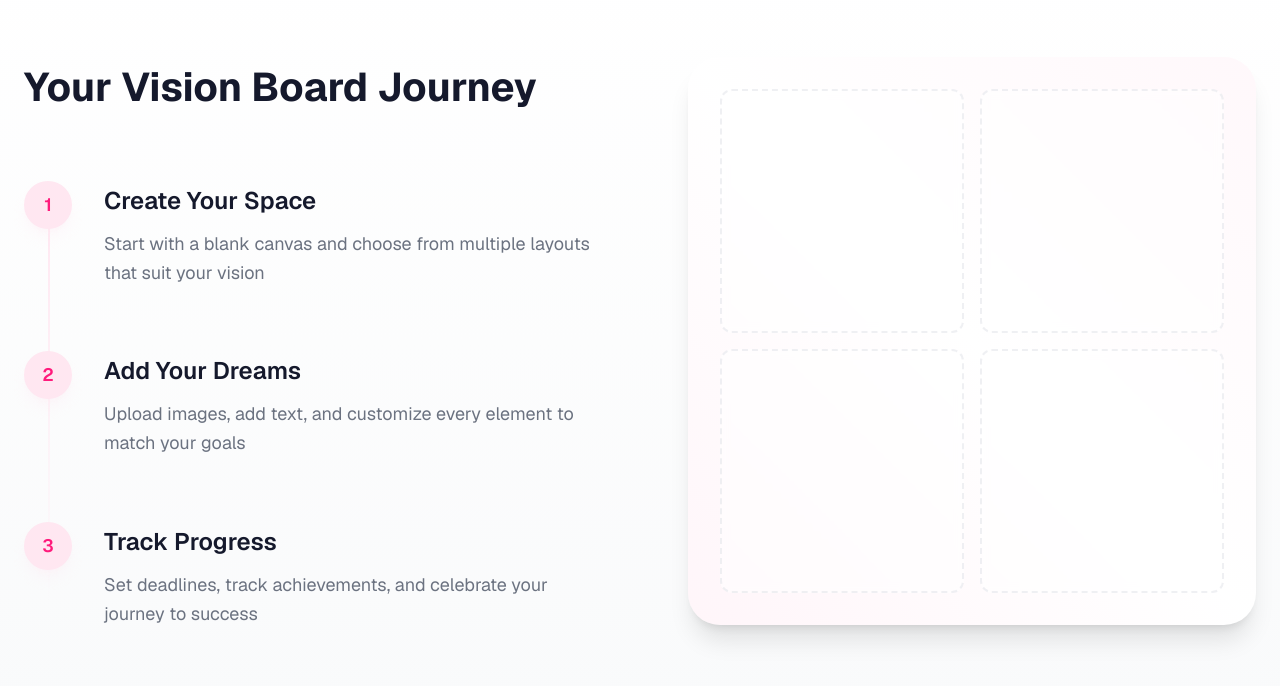
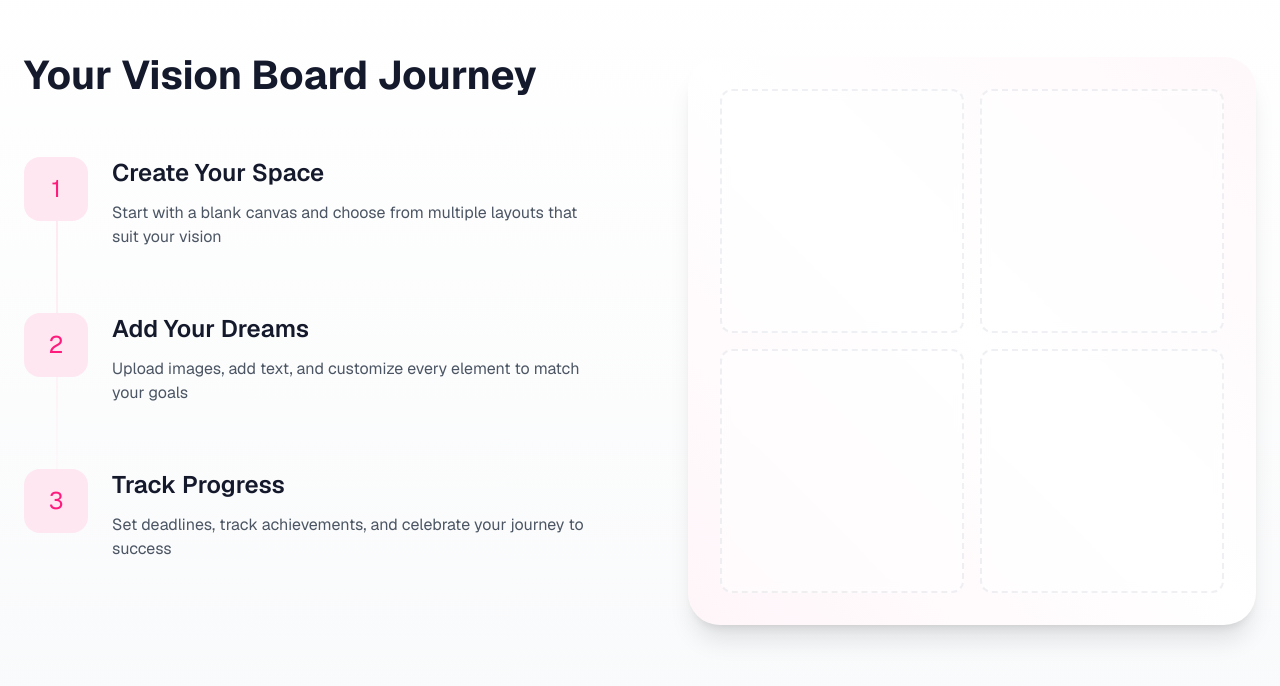
Before and after one commit to zaktech96/vsionboard, a Next.js app: page / in a window 1280 px wide. Shown: the part 2243-2929 px from the top of the page. Built offline with nearby package versions, Linux system fonts and the light colour scheme.

Commit message:
added media screen break points and design changes

```diff
--- a/app/create/layout/page.tsx
+++ b/app/create/layout/page.tsx
@@ -67,6 +67,21 @@ function LayoutContent() {
     }
   };
 
+  // Add handleStepClick function
+  const handleStepClick = (stepNumber: number) => {
+    // Only allow going backwards
+    if (stepNumber >= currentStep) return;
+
+    switch (stepNumber) {
+      case 1:
+        router.push('/create');
+        break;
+      case 2:
+        router.push(`/create/template?name=${encodeURIComponent(boardName || '')}`);
+        break;
+    }
+  };
+
   return (
     <div className="min-h-screen bg-white dark:bg-gray-950">
       {/* Progress Bar */}
@@ -84,11 +99,13 @@ function LayoutContent() {
                 )}
                 <div className="flex items-center gap-3">
                   <div
-                    className={`w-8 h-8 rounded-full flex items-center justify-center font-medium
-                    ${currentStep >= step.number
-                      ? 'bg-[#FF1B7C] text-white'
-                      : 'bg-gray-200 dark:bg-gray-700 text-gray-500 dark:text-gray-400'
-                    }`}
+                    onClick={() => handleStepClick(step.number)}
+                    className={`w-6 h-6 md:w-8 md:h-8 rounded-full flex items-center justify-center text-sm md:text-base font-medium
+                      ${currentStep >= step.number
+                        ? 'bg-[#FF1B7C] text-white'
+                        : 'bg-gray-200 dark:bg-gray-700 text-gray-500 dark:text-gray-400'}
+                      ${step.number < currentStep ? 'cursor-pointer hover:opacity-80' : 'cursor-default'}
+                      transition-all duration-300`}
                   >
                     {step.number}
                   </div>
--- a/app/create/template/page.tsx
+++ b/app/create/template/page.tsx
@@ -112,10 +112,12 @@ function TemplateContent() {
                   }`} />
                 )}
                 <div className="flex items-center gap-2 md:gap-3">
-                  <div className={`w-6 h-6 md:w-8 md:h-8 rounded-full flex items-center justify-center text-sm md:text-base font-medium
-                    ${currentStep >= step.number
-                      ? 'bg-[#FF1B7C] text-white'
-                      : 'bg-gray-200 dark:bg-gray-700 text-gray-500 dark:text-gray-400'}`}>
+                  <div
+                    className={`w-6 h-6 md:w-8 md:h-8 rounded-full flex items-center justify-center text-sm md:text-base font-medium
+                      ${currentStep >= step.number
+                        ? 'bg-[#FF1B7C] text-white'
+                        : 'bg-gray-200 dark:bg-gray-700 text-gray-500 dark:text-gray-400'}
+                      transition-all duration-300`}>
                     {step.number}
                   </div>
                   <span className={`text-xs md:text-sm font-medium whitespace-nowrap ${
--- a/components/landing-page.tsx
+++ b/components/landing-page.tsx
@@ -202,59 +202,69 @@ export function LandingPage() {
       </section>
 
       {/* Journey Steps Section */}
-      <section className="px-6 py-24 bg-gradient-to-b from-white to-[#F9FAFB]">
+      <section className="px-4 sm:px-6 py-12 sm:py-16 md:py-24 bg-gradient-to-b from-white to-[#F9FAFB]">
         <div className="max-w-[1400px] mx-auto">
-          <div className="flex gap-24">
+          <div className="flex flex-col lg:flex-row gap-8 sm:gap-12 lg:gap-24">
             {/* Left Side - Steps */}
             <div className="flex-1">
-              <h2 className="text-[40px] font-bold text-[#15192C] mb-16">
+              <h2 className="text-2xl sm:text-3xl md:text-[40px] font-bold text-[#15192C] mb-8 sm:mb-12 md:mb-16">
                 Your Vision Board Journey
               </h2>
 
-              <div className="flex flex-col gap-16 relative">
+              <div className="flex flex-col gap-8 sm:gap-12 md:gap-16 relative">
                 {/* Connecting line between steps */}
-                <div className="absolute left-6 top-6 w-[2px] h-[calc(100%-48px)] bg-gradient-to-b from-[#FFE7F1] to-transparent" />
+                <div className="absolute left-6 sm:left-8 top-[28px] w-[2px] h-[calc(100%-56px)]
+                             bg-gradient-to-b from-[#FFE7F1] to-transparent" />
 
                 {/* Step 1 */}
-                <div className="flex gap-8 group">
-                  <div className="w-12 h-12 rounded-full bg-[#FFE7F1] flex items-center justify-center flex-shrink-0 shadow-lg shadow-[#FFE7F1]/30 relative z-10">
-                    <span className="text-[#FF1B7C] font-semibold text-lg">1</span>
+                <div className="flex gap-4 sm:gap-6 relative group">
+                  <div className="flex-shrink-0 w-12 h-12 sm:w-16 sm:h-16 bg-[#FFE7F1] rounded-2xl
+                               flex items-center justify-center text-xl sm:text-2xl text-[#FF1B7C]
+                               group-hover:bg-[#FF1B7C] group-hover:text-white
+                               transition-all duration-300">
+                    1
                   </div>
-                  <div className="pt-1">
-                    <h3 className="text-2xl font-semibold text-[#15192C] mb-3 group-hover:text-[#FF1B7C] transition-colors">
+                  <div className="group-hover:translate-x-2 transition-transform duration-300">
+                    <h3 className="text-lg sm:text-xl md:text-2xl font-semibold text-[#15192C] mb-2 sm:mb-3 group-hover:text-[#FF1B7C] transition-colors duration-300">
                       Create Your Space
                     </h3>
-                    <p className="text-[#6B7280] text-lg leading-relaxed">
+                    <p className="text-sm sm:text-base text-gray-600 leading-relaxed">
                       Start with a blank canvas and choose from multiple layouts that suit your vision
                     </p>
                   </div>
                 </div>
 
                 {/* Step 2 */}
-                <div className="flex gap-8 group">
-                  <div className="w-12 h-12 rounded-full bg-[#FFE7F1] flex items-center justify-center flex-shrink-0 shadow-lg shadow-[#FFE7F1]/30 relative z-10">
-                    <span className="text-[#FF1B7C] font-semibold text-lg">2</span>
+                <div className="flex gap-4 sm:gap-6 relative group">
+                  <div className="flex-shrink-0 w-12 h-12 sm:w-16 sm:h-16 bg-[#FFE7F1] rounded-2xl
+                               flex items-center justify-center text-xl sm:text-2xl text-[#FF1B7C]
+                               group-hover:bg-[#FF1B7C] group-hover:text-white
+                               transition-all duration-300">
+                    2
                   </div>
-                  <div className="pt-1">
-                    <h3 className="text-2xl font-semibold text-[#15192C] mb-3 group-hover:text-[#FF1B7C] transition-colors">
+                  <div className="group-hover:translate-x-2 transition-transform duration-300">
+                    <h3 className="text-lg sm:text-xl md:text-2xl font-semibold text-[#15192C] mb-2 sm:mb-3 group-hover:text-[#FF1B7C] transition-colors duration-300">
                       Add Your Dreams
                     </h3>
-                    <p className="text-[#6B7280] text-lg leading-relaxed">
+                    <p className="text-sm sm:text-base text-gray-600 leading-relaxed">
                       Upload images, add text, and customize every element to match your goals
                     </p>
                   </div>
                 </div>
 
                 {/* Step 3 */}
-                <div className="flex gap-8 group">
-                  <div className="w-12 h-12 rounded-full bg-[#FFE7F1] flex items-center justify-center flex-shrink-0 shadow-lg shadow-[#FFE7F1]/30 relative z-10">
-                    <span className="text-[#FF1B7C] font-semibold text-lg">3</span>
+                <div className="flex gap-4 sm:gap-6 relative group">
+                  <div className="flex-shrink-0 w-12 h-12 sm:w-16 sm:h-16 bg-[#FFE7F1] rounded-2xl
+                               flex items-center justify-center text-xl sm:text-2xl text-[#FF1B7C]
+                               group-hover:bg-[#FF1B7C] group-hover:text-white
+                               transition-all duration-300">
+                    3
                   </div>
-                  <div className="pt-1">
-                    <h3 className="text-2xl font-semibold text-[#15192C] mb-3 group-hover:text-[#FF1B7C] transition-colors">
+                  <div className="group-hover:translate-x-2 transition-transform duration-300">
+                    <h3 className="text-lg sm:text-xl md:text-2xl font-semibold text-[#15192C] mb-2 sm:mb-3 group-hover:text-[#FF1B7C] transition-colors duration-300">
                       Track Progress
                     </h3>
-                    <p className="text-[#6B7280] text-lg leading-relaxed">
+                    <p className="text-sm sm:text-base text-gray-600 leading-relaxed ">
                       Set deadlines, track achievements, and celebrate your journey to success
                     </p>
                   </div>
@@ -263,19 +273,22 @@ export function LandingPage() {
             </div>
 
             {/* Right Side - Preview */}
-            <div className="flex-1">
-              <div className="bg-white rounded-[32px] p-8 shadow-xl relative overflow-hidden group">
+            <div className="flex-1 mt-8 lg:mt-0">
+              <div className="bg-white dark:bg-gray-900 rounded-[32px] p-6 sm:p-8 shadow-xl relative overflow-hidden group">
                 {/* Multiple gradient effects */}
-                <div className="absolute inset-0 bg-gradient-to-tr from-[#FFE7F1]/40 via-transparent to-[#FFE7F1]/30 opacity-100 group-hover:opacity-70 transition-opacity duration-500" />
-                <div className="absolute inset-0 bg-gradient-to-bl from-[#FFE7F1]/30 via-transparent to-[#FFE7F1]/20 opacity-0 group-hover:opacity-100 transition-opacity duration-500" />
+                <div className="absolute inset-0 bg-gradient-to-tr from-[#FFE7F1]/40 via-transparent to-[#FFE7F1]/30
+                              opacity-100 group-hover:opacity-70 transition-opacity duration-500" />
+                <div className="absolute inset-0 bg-gradient-to-bl from-[#FFE7F1]/30 via-transparent to-[#FFE7F1]/20
+                              opacity-0 group-hover:opacity-100 transition-opacity duration-500" />
 
-                <div className="grid grid-cols-2 gap-4 relative z-10">
+                <div className="grid grid-cols-2 gap-3 sm:gap-4 relative z-10">
                   {[...Array(4)].map((_, i) => (
                     <div
                       key={i}
                       className="aspect-square rounded-xl border-2 border-dashed border-gray-200/60
-                               bg-white/50 backdrop-blur-sm
+                               bg-white/50 dark:bg-gray-800/50 backdrop-blur-sm
                                hover:border-[#FF1B7C]/30 hover:bg-[#FFE7F1]/20
+                               dark:hover:bg-[#FFE7F1]/5
                                group-hover:shadow-lg
                                transition-all duration-300"
                     />
```
Also changed, not shown: app/create/content/page.tsx (+38 -18 lines), app/create/page.tsx (+27 -16 lines).
